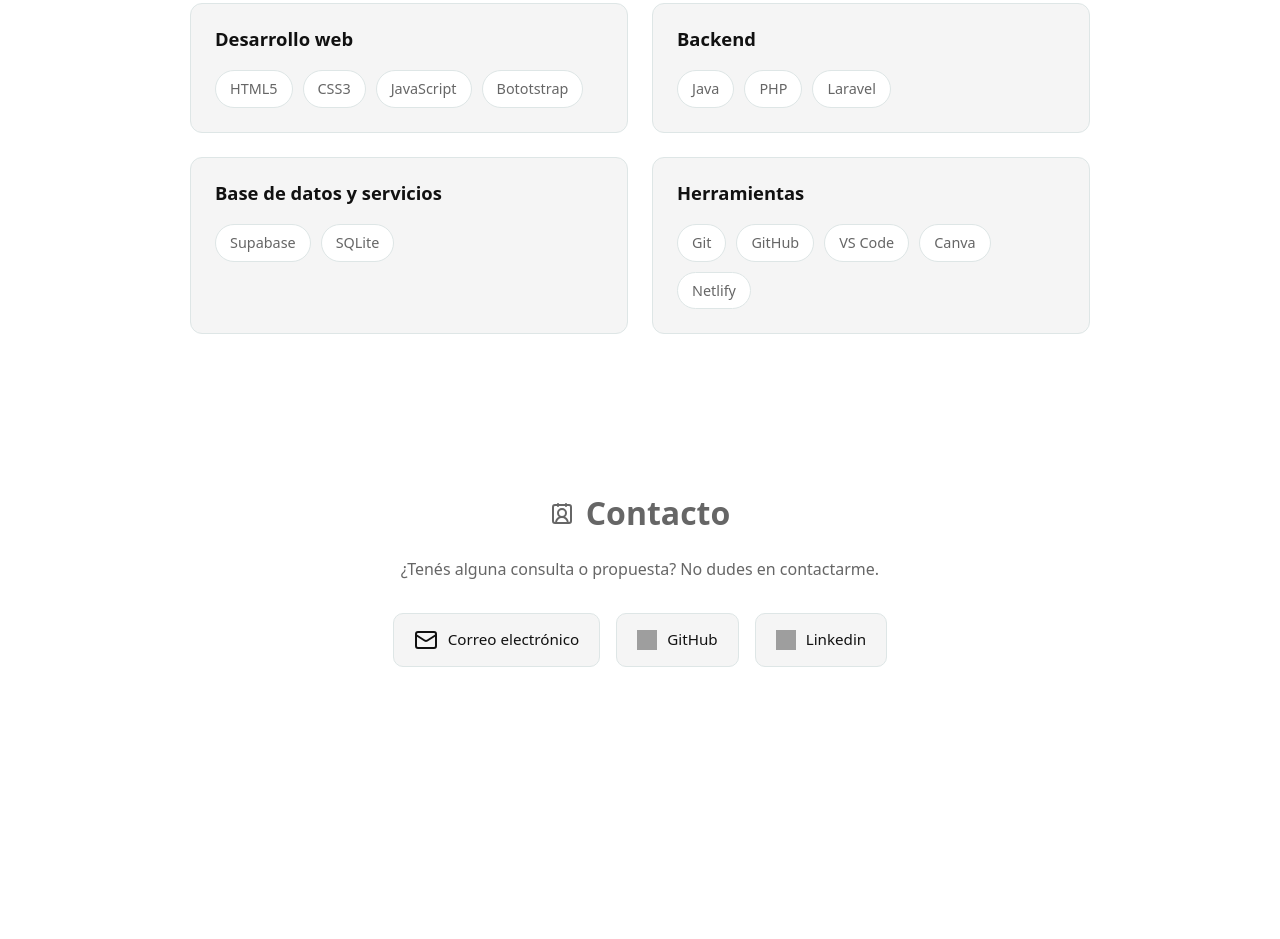
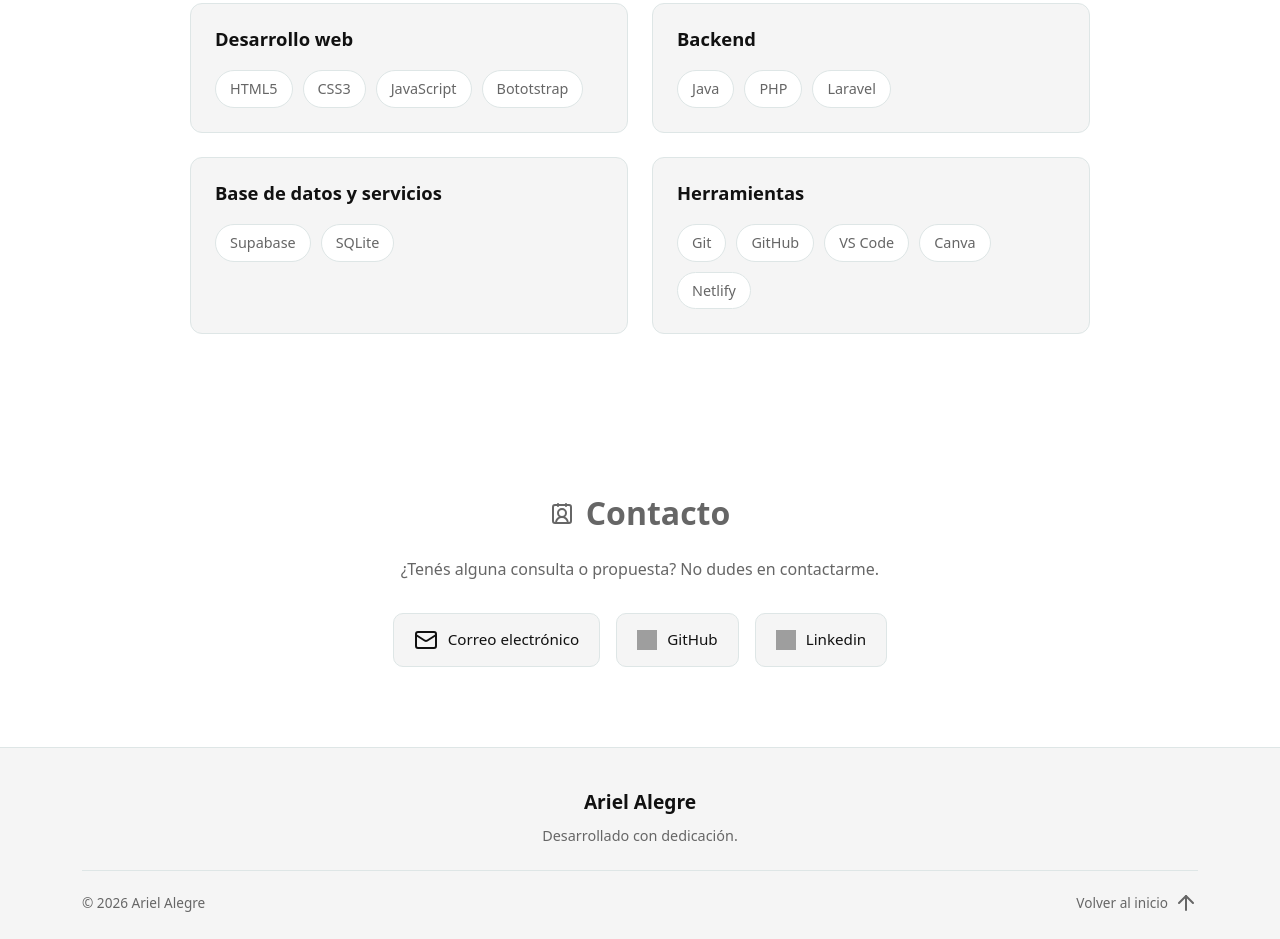
Before and after one commit to ArielAlegre12/portfolio-web-Ariel, a plain HTML site: page index.html in a window 1280 px wide. Shown: the part 1883-2822 px from the top of the page. Before the commit the page ends 2630 px from the top, so only its background shows below. Drawn offline with nearby package versions, Linux system fonts and the light colour scheme; grey boxes are pictures that could not be loaded.

Commit message:
finalice sección de footer

```diff
--- a/css/footer.css
+++ b/css/footer.css
@@ -0,0 +1,59 @@
+/*FOOTER*/
+.footer{
+    padding: 40px 0 24px;
+    background-color: var(--surface);
+    border-top: 1px solid var(--border);
+    text-align: center;
+}
+
+/*nombre*/
+.footer-name{
+    margin-bottom: 8px;
+    color: var(--primary);
+    font-size: 1.2rem;
+    font-weight: 700;
+}
+
+/*descripción*/
+.footer-text{
+    margin-bottom: 24px;
+    color: var(--foreground);
+    font-size: 0.9rem;
+}
+
+/*parte inferior*/
+.footer-bottom{
+    display: flex;
+    justify-content: space-between;
+    align-items: center;
+    padding-top: 20px;
+    border-top: 1px solid var(--border);
+    color: var(--foreground);
+    font-size: 0.85rem;
+}
+
+/*volver al inicio*/
+.footer-top{
+    display: inline-flex;
+    align-items: center;
+    gap: 6px;
+    text-decoration: none;
+    transition: opacity 0.2s ease;
+}
+
+.footer-top:hover{
+    opacity: 0.65;
+}
+
+.footer-top i{
+    width: 16px;
+    height: 16px;
+}
+
+/*responsive*/
+@media(max-width: 575px){
+    .footer-bottom{
+        flex-direction: column;
+        gap: 16px;
+    }
+}
--- a/index.html
+++ b/index.html
@@ -23,6 +23,7 @@
     <link rel="stylesheet" href="css/projects.css">
     <link rel="stylesheet" href="css/skills.css">
     <link rel="stylesheet" href="css/contact.css">
+    <link rel="stylesheet" href="css/footer.css">
 </head>
 
 <body>
@@ -243,6 +244,23 @@
         </div>
     </section>
 
+    <!--footer-->
+    <footer class="footer">
+        <div class="container">
+            <p class="footer-name">Ariel Alegre</p>
+            <p class="footer-text">
+                Desarrollado con dedicación.
+            </p>
+            <div class="footer-bottom">
+                <span>© <span id="currentYear"></span> Ariel Alegre</span>
+                <a href="#inicio" class="footer-top">
+                    Volver al inicio
+                    <i data-lucide="arrow-up"></i>
+                </a>
+            </div>
+        </div>
+    </footer>
+
     <!--modal de proyectos-->
     <div class="modal fade" id="projectModal" tabindex="-1" aria-labelledby="projectModalLabel" aria-hidden="true">
         <div class="modal-dialog modal-dialog-centered modal-lg">
--- a/js/main.js
+++ b/js/main.js
@@ -0,0 +1,3 @@
+//actualizar automáticamente el año del copyright
+const currentYear = document.getElementById("currentYear");
+currentYear.textContent = new Date().getFullYear();
```
